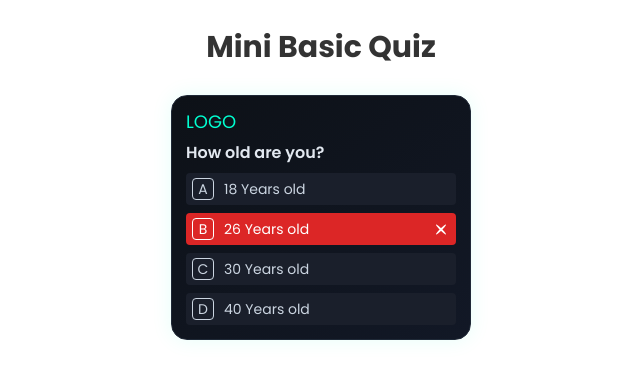
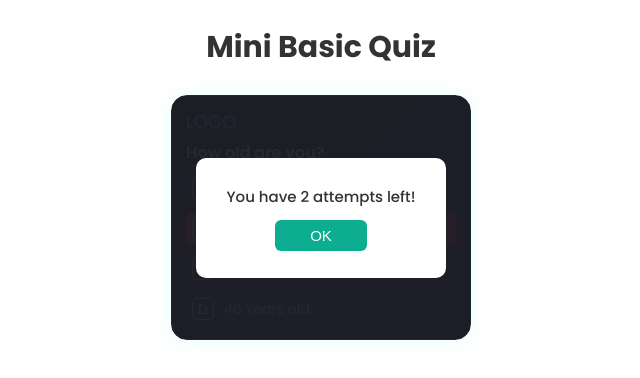
Before and after one commit to mohamed-hassan1/quiz-survey, a plain HTML site: page Mini Basic Quiz/index.html in a window 1280 px wide. Both pictures are taken after a click on the element 640 px from the left and 217 px from the top of the page. Shown: the whole page, without its empty margins (319-959 px from the left). Drawn offline with Linux system fonts and the light colour scheme.

Commit message:
Attempt popup ui

```diff
--- a/Mini Basic Quiz/main.js
+++ b/Mini Basic Quiz/main.js
@@ -3,7 +3,8 @@
   // The Right Answers for the 3 Questions Attempts
   const answers = ['a', 'c', 'd'];
 
-  const quizContainer = document.querySelector('.quiz-container');
+  const quizContainer = document.querySelector('.quiz-container'),
+        quizPopup = quizContainer.querySelector('.popup-container');
 
   let globalObj = {
     attempt: 0,
@@ -51,6 +52,12 @@
         setTimeout(() => {
           answerBtn.classList.add('wrong');
           answerBtn.classList.remove('ready');
+          setTimeout(() => {
+            quizPopup.classList.add('ready');
+            setTimeout(() => {
+              quizPopup.classList.add('active');
+            }, 200);
+          }, 125);
         }, 500);
       }
     }
--- a/Mini Basic Quiz/style.css
+++ b/Mini Basic Quiz/style.css
@@ -41,22 +41,26 @@ h1,h2,h3,h4,h5,h6,p {
 .quiz-container .popup-container {
   position: absolute;
   display: none;
-  opacity: 0;
   top: 0;
   bottom: 0;
   left: 0;
   right: 0;
   width: 100%;
   height: 100%;
+  opacity: 0;
   background-color: rgba(30, 30, 40, 0.95);
   z-index: 9;
   border-radius: 15px;
   justify-content: center;
   align-items: center;
+  transition: opacity 0.2s linear;
+}
+
+.quiz-container .popup-container.ready {
+  display: flex;
 }
 
 .quiz-container .popup-container.active {
-  display: flex;
   opacity: 1;
 }
 
@@ -73,6 +77,10 @@ h1,h2,h3,h4,h5,h6,p {
   align-items: center;
 }
 
+.quiz-container .popup-container.active .popup-box {
+  opacity: 1;
+}
+
 .quiz-container .popup-container .popup-box p {
   font-weight: 500;
   font-size: 15px;
@@ -84,8 +92,8 @@ h1,h2,h3,h4,h5,h6,p {
   color: #fff;
   border-radius: 6px;
   font-size: 15px;
-  padding: 8px;
-  min-width: 100px;
+  padding: 7px;
+  min-width: 92px;
   border: none;
   cursor: pointer;
   transition: transform 0.1s linear;
```
